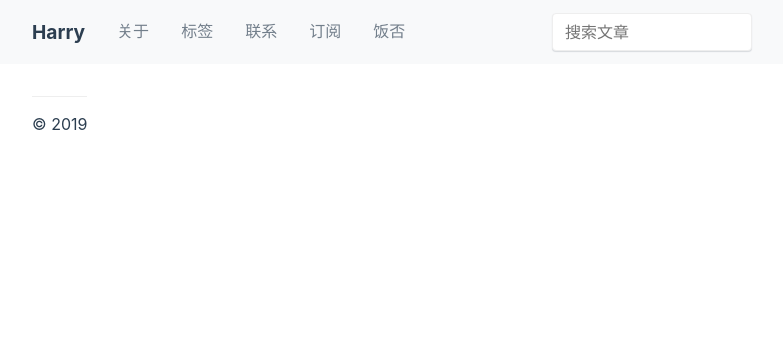
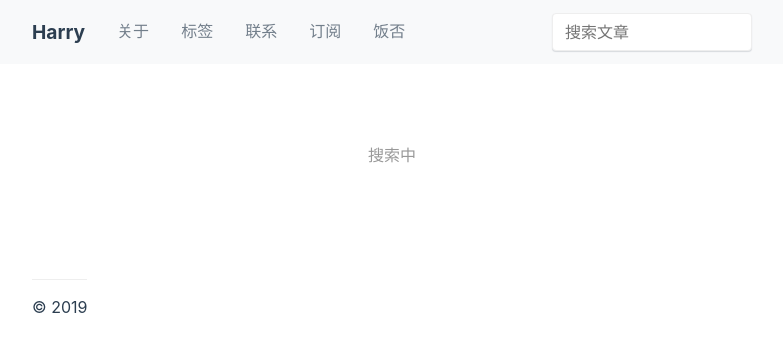
Before and after one commit to housne/housne.github.io, a Jekyll site: the page built from search.html, in a window 1280 px wide. Shown: the top 352 px of the page, without its empty margins (248-1031 px from the left). Built offline with Jekyll 4.4.1, drawn with Linux system fonts in a browser that asks for light colours; comment, search, counter and statistics services are not loaded.

Commit message:
update search

```diff
--- a/assets/css/style.scss
+++ b/assets/css/style.scss
@@ -461,3 +461,8 @@
     margin-right: 1rem;
   }
 }
+.search-result-placeholder {
+  text-align: center;
+  padding: 5rem 0;
+  color: #999;
+}
--- a/assets/js/search.js
+++ b/assets/js/search.js
@@ -51,6 +51,8 @@
             showMore();
           });
 
+          widgetParams.container.innerHTML = '';
+
           widgetParams.container.appendChild(previousButton);
           widgetParams.container.appendChild(ul);
           widgetParams.container.appendChild(nextButton);
@@ -60,6 +62,13 @@
 
         widgetParams.container.querySelector('.previous-button').style.display = isFirstPage ? 'none' : 'block';
         widgetParams.container.querySelector('.next-button').style.display = isLastPage ? 'none' : 'block';
+
+        if (!hits.length) {
+          widgetParams.container.querySelector('.post-list').innerHTML = `
+            <div class="search-result-placeholder">暂无结果</div>
+          `;
+          return;
+        }
 
         widgetParams.container.querySelector('.post-list').innerHTML = `
           ${hits
@@ -88,13 +97,13 @@
       );
 
       // add loading
-      search.addWidget({
-        render: ({ searchMetadata = {} }) => {
-          const { isSearchStalled } = searchMetadata;
+      // search.addWidget({
+      //   render: ({ searchMetadata = {} }) => {
+      //     const { isSearchStalled } = searchMetadata;
 
-          document.getElementById('search_loading').innerHTML = isSearchStalled ? 'loading' : '';
-        },
-      });
+      //     document.getElementById('search_loading').innerHTML = isSearchStalled ? 'loading' : '';
+      //   },
+      // });
 
       return search;
     }
--- a/search.html
+++ b/search.html
@@ -3,19 +3,19 @@
 sitemap: false
 slug: /search/
 ---
-<div class="container single-post">
+<div class="container">
   <div class="search-form" id="search-form"></div>
   <div id="powered-by" class="search-powered-by"></div>
   <div class="search-results" id="search-results">
+      <div class="search-result-placeholder">搜索中</div>
   </div>
-  <div class="search-loading" id="search_loading"></div>
 </div>
 <script src="https://cdn.jsdelivr.net/npm/algoliasearch@3.33.0/dist/algoliasearchLite.min.js" integrity="sha256-3Laj91VXexjTlFLgL8+vvIq27laXdRmFIcO2miulgEs=" crossorigin="anonymous"></script>
 <script src="https://cdn.jsdelivr.net/npm/instantsearch.js@3.4.0/dist/instantsearch.production.min.js" integrity="sha256-pM0n88cBFRHpSn0N26ETsQdwpA7WAXJDvkHeCLh3ujI=" crossorigin="anonymous"></script>
 
 <script src="{{ '/assets/js/search.js' | relative_url }}"></script>
+{% assign algolia = site.algolia %}
 <script>
-  {% assign algolia = site.algolia %}
   var search = GH.search('{{algolia.application_id}}', '{{algolia.search_key}}', '{{algolia.index_name}}');
   search.start();
 </script>
```
